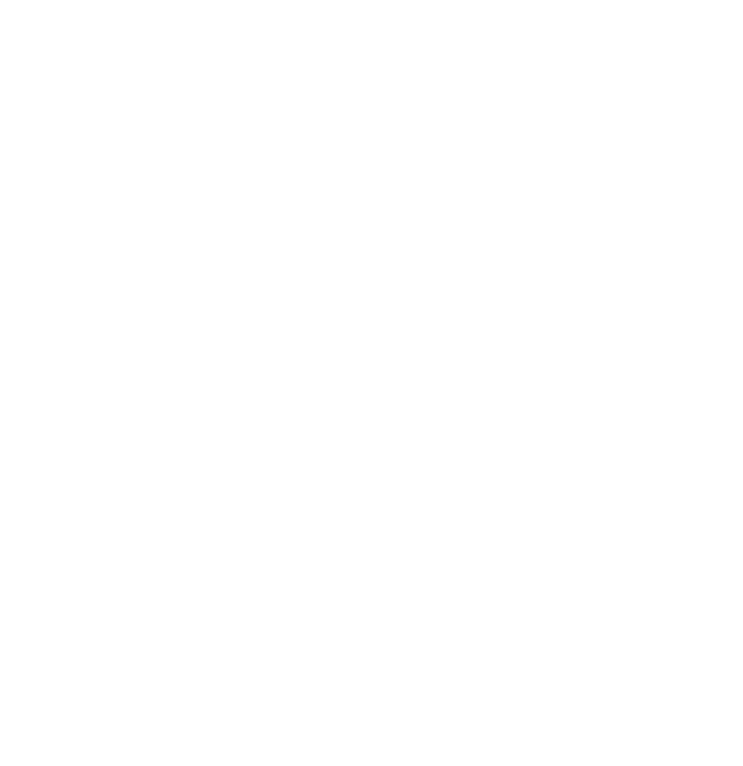
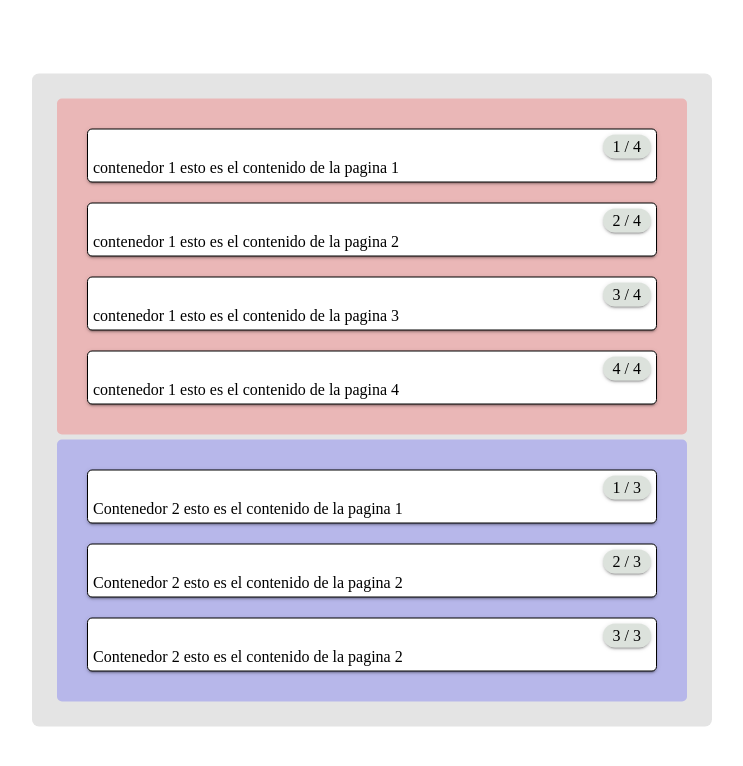
Before and after one commit to diegoxdc99/angular-demos, an Angular app: page /reusable in a window 1280 px wide. Both pictures are taken after a click on the button "Paginador". Shown: the top 766 px of the page, without its empty margins (268-1011 px from the left). Built offline with nearby package versions, Linux system fonts and the light colour scheme.

Commit message:
paginador y componentes

```diff
--- a/src/app/reusable-components/components/paginator-example/paginator-example.component.html
+++ b/src/app/reusable-components/components/paginator-example/paginator-example.component.html
@@ -1,5 +1,27 @@
-<div appPaginator></div>
-<div appPaginator></div>
-<div appPaginator></div>
-<div appPaginator></div>
-<div appPaginator></div>
+<div class="container">
+  <div appPaginator class="paginator">
+    <app-page>
+      contenedor 1 esto es el contenido de la pagina 1
+    </app-page>
+    <app-page>
+      contenedor 1 esto es el contenido de la pagina 2
+    </app-page>
+    <app-page>
+      contenedor 1 esto es el contenido de la pagina 3
+    </app-page>
+    <app-page>
+      contenedor 1 esto es el contenido de la pagina 4
+    </app-page>
+  </div>
+  <div appPaginator class="paginator">
+    <app-page>
+      Contenedor 2 esto es el contenido de la pagina 1
+    </app-page>
+    <app-page>
+      Contenedor 2 esto es el contenido de la pagina 2
+    </app-page>
+    <app-page>
+      Contenedor 2 esto es el contenido de la pagina 2
+    </app-page>
+  </div>
+</div>
--- a/src/app/reusable-components/components/paginator-example/paginator-example.component.scss
+++ b/src/app/reusable-components/components/paginator-example/paginator-example.component.scss
@@ -0,0 +1,21 @@
+.container {
+  position: fixed;
+  top: 50%;
+  left: 50%;
+  background: rgb(228, 228, 228);
+  padding: 20px;
+  border-radius: 7px;
+  transform: translate(-50%, -50%);
+  width: 50%;
+  .paginator {
+    padding: 10px;
+    margin: 5px;
+    border-radius: 5px;
+    &:first-child {
+      background-color: rgba($color: red, $alpha: 0.2);
+    }
+    &:last-child {
+      background-color: rgba($color: blue, $alpha: 0.2);
+    }
+  }
+}
--- /dev/null
+++ b/src/app/shared/components/paginator/page/page.component.html
@@ -0,0 +1,4 @@
+<div class="container">
+  <div class="page">{{ pageNumber }} / {{ paginator.totalPages }}</div>
+  <ng-content></ng-content>
+</div>
--- /dev/null
+++ b/src/app/shared/components/paginator/page/page.component.scss
@@ -0,0 +1,48 @@
+:host {
+  margin: 20px;
+  background-color: white;
+  display: block;
+  border: 1px solid black;
+  box-shadow: 0 3px 1px -2px rgba(0, 0, 0, 0.2), 0 2px 2px 0 rgba(0, 0, 0, 0.14),
+    0 1px 5px 0 rgba(0, 0, 0, 0.12);
+  border-radius: 5px;
+
+  // &:first-of-type {
+  //   &::before {
+  //     position: relative;
+  //     display: block;
+  //     content: "";
+  //     transform: translate(-5%, -10px);
+  //     width: 110%;
+  //     height: 100%;
+  //     border: 2px red solid;
+  //   }
+  // }
+
+  // &:last-of-type {
+  //   &::after {
+  //     position: relative;
+  //     display: block;
+  //     content: "";
+  //     transform: translate(-5%, 12px);
+  //     width: 110%;
+  //     height: 100%;
+  //     border: 2px black solid;
+  //   }
+  // }
+}
+
+.container {
+  display: flex;
+  flex-direction: column;
+  padding: 5px;
+
+  .page {
+    align-self: flex-end;
+    background-color: rgba($color: #8a9e8c, $alpha: 0.3);
+    box-shadow: 0 3px 1px -2px rgba(0, 0, 0, 0.2),
+      0 2px 2px 0 rgba(0, 0, 0, 0.14), 0 1px 5px 0 rgba(0, 0, 0, 0.12);
+    padding: 3px 10px;
+    border-radius: 20px;
+  }
+}
--- /dev/null
+++ b/src/app/shared/components/paginator/page/page.component.ts
@@ -0,0 +1,23 @@
+import { Component, OnInit, Optional, SkipSelf, Inject, HostBinding } from '@angular/core';
+import { PaginatorDirective } from '../paginator.directive';
+
+@Component({
+  selector: 'app-page',
+  templateUrl: './page.component.html',
+  styleUrls: ['./page.component.scss']
+})
+export class PageComponent implements OnInit {
+  @HostBinding('class.border') someField = true;
+  paginator: PaginatorDirective;
+  pageNumber: number;
+  constructor(
+    paginator: PaginatorDirective
+  ) {
+    this.paginator = paginator;
+  }
+
+  ngOnInit(): void {
+    this.pageNumber = this.paginator.createPage();
+  }
+
+}
--- a/src/app/shared/components/paginator/paginator.directive.ts
+++ b/src/app/shared/components/paginator/paginator.directive.ts
@@ -1,13 +1,18 @@
 import { Directive } from '@angular/core';
+
+let uniqueId = 0;
 
 @Directive({
   selector: '[appPaginator]'
 })
 export class PaginatorDirective {
+  paginatorId = uniqueId++;
+  totalPages = 0;
+  constructor() {
 
-  constructor() {
-    console.log('paginador creado');
   }
 
-
+  createPage() {
+    return ++this.totalPages;
+  }
 }
```
Also changed, not shown: src/app/shared/shared.module.ts (+15 -2 lines), 1 other file (tests, documents, lock files or other folders).
